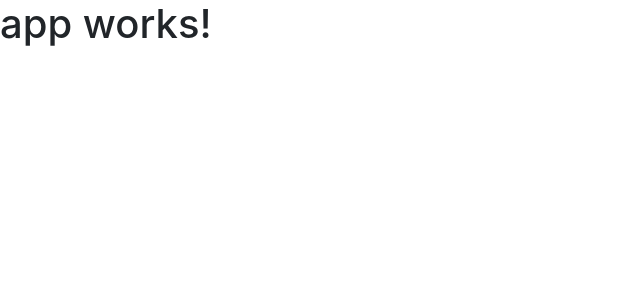
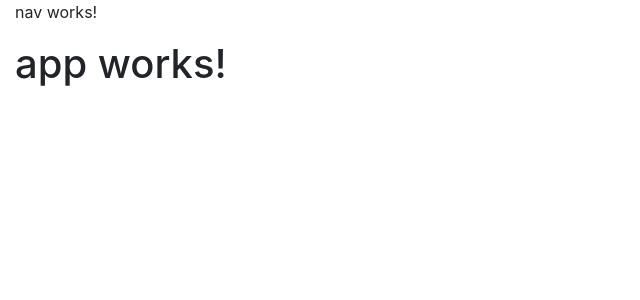
Before and after one commit to StefanNieuwenhuis/moodswings-app, an Angular app: page / in a window 1280 px wide. Shown: the top 300 px of the page, without its empty margins (0-640 px from the left). Built offline with nearby package versions, Linux system fonts and the light colour scheme.

Commit message:
nav component created

```diff
--- a/src/app/app.component.html
+++ b/src/app/app.component.html
@@ -1,3 +1,6 @@
-<h1>
-  {{title}}
-</h1>
+<div class="container-fluid">
+  <app-nav></app-nav>
+  <h1>
+    {{title}}
+  </h1>
+</div>
--- a/src/app/app.component.ts
+++ b/src/app/app.component.ts
@@ -1,4 +1,5 @@
 import { Component } from '@angular/core';
+import { NavComponent } from './core/nav/nav.component';
 
 @Component({
   selector: 'app-root',
--- a/src/app/app.module.ts
+++ b/src/app/app.module.ts
@@ -2,6 +2,8 @@ import { BrowserModule } from '@angular/platform-browser';
 import { NgModule } from '@angular/core';
 import { FormsModule } from '@angular/forms';
 import { HttpModule } from '@angular/http';
+
+import {CoreModule} from './core/core.module';
 
 import { AppComponent } from './app.component';
 
@@ -12,7 +14,8 @@ import { AppComponent } from './app.component';
   imports: [
     BrowserModule,
     FormsModule,
-    HttpModule
+    HttpModule,
+    CoreModule
   ],
   providers: [],
   bootstrap: [AppComponent]
--- /dev/null
+++ b/src/app/core/nav/nav.component.html
@@ -0,0 +1,3 @@
+<p>
+  nav works!
+</p>
--- /dev/null
+++ b/src/app/core/nav/nav.component.ts
@@ -0,0 +1,15 @@
+import { Component, OnInit } from '@angular/core';
+
+@Component({
+  selector: 'app-nav',
+  templateUrl: './nav.component.html',
+  styleUrls: ['./nav.component.scss']
+})
+export class NavComponent implements OnInit {
+
+  constructor() { }
+
+  ngOnInit() {
+  }
+
+}
```
Also changed, not shown: src/app/core/core.module.ts (added, +13 -0 lines), src/app/core/nav/nav.module.ts (added, +12 -0 lines), src/app/core/nav/nav.component.scss (added), 1 other file (tests, documents, lock files or other folders).
